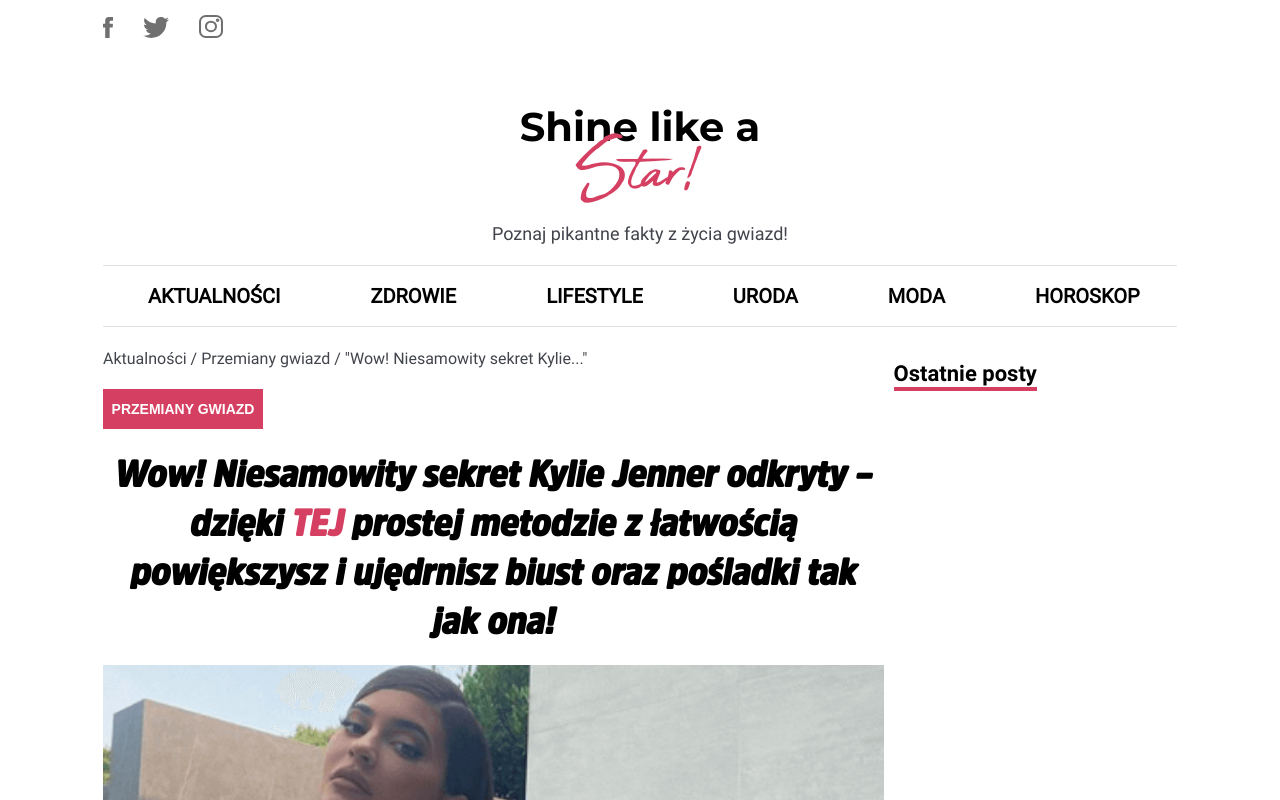
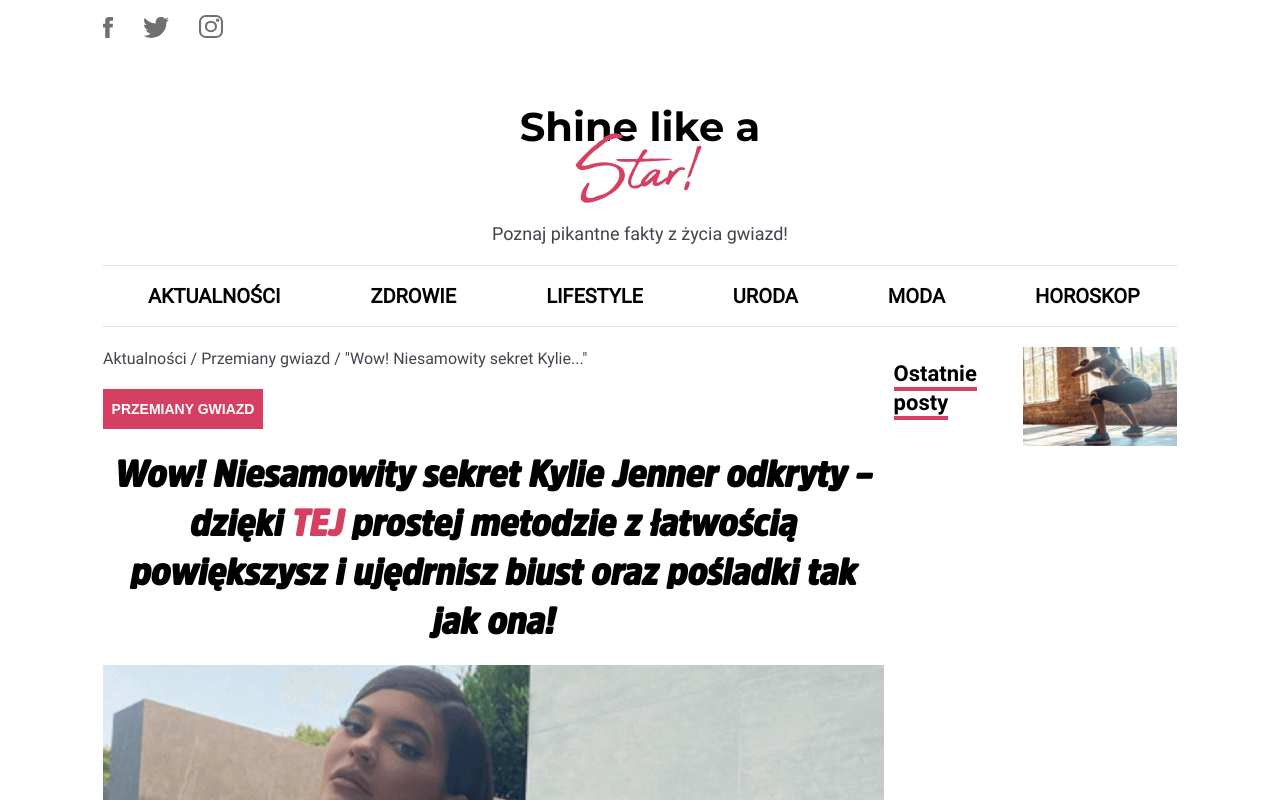
Before and after one commit to YauhenTretsyak/confilogi_pr, a React (Create React App) app: page / in a window 1280 px wide. Shown: the top 800 px of the page. Built offline with nearby package versions, Linux system fonts and the light colour scheme.

Commit message:
modified blogpostitem

```diff
--- a/src/components/BlogPosts/BlogPosts.js
+++ b/src/components/BlogPosts/BlogPosts.js
@@ -1,5 +1,7 @@
 import React from 'react';
 import BlogHeader from '../blocks/BlogHeader/BlogHeader.js';
+import BlogPostItem from '../blocks/BlogPostItem/BlogPostItem.js'
+import imgTestLink from '../../assets/photo/aside-dzieki-tym.png'
 
 
 const BlogPosts = () => {
@@ -9,6 +11,7 @@
         typeHeader={'blog_header'}
         title={'Ostatnie posty'}
       />
+      <BlogPostItem imgUrl={ imgTestLink } />
     </section>
   )
 };
--- a/src/components/blocks/BlogPostItem/BlogPostItem.js
+++ b/src/components/blocks/BlogPostItem/BlogPostItem.js
@@ -3,6 +3,13 @@
 const BlogPostItem = ({imgUrl, content}) => {
   return(
     <>
+      <div className='blog_post_item'>
+        <img src={imgUrl} alt='post img'></img>
+        <div className='blog_post_item__content-wrapper'>
+          <p>{ content }</p>
+          {/* <Date /> */}
+        </div>
+      </div>
     </>
   )
  };
```
